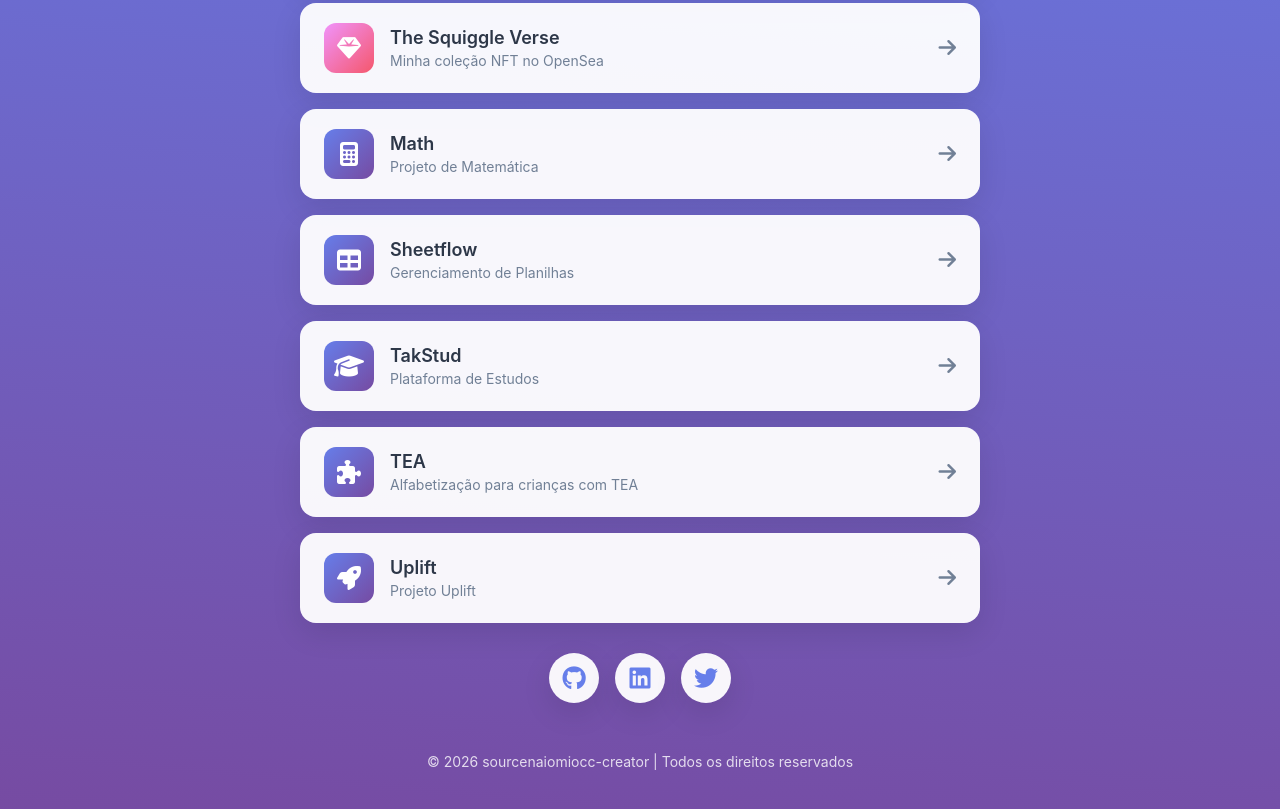
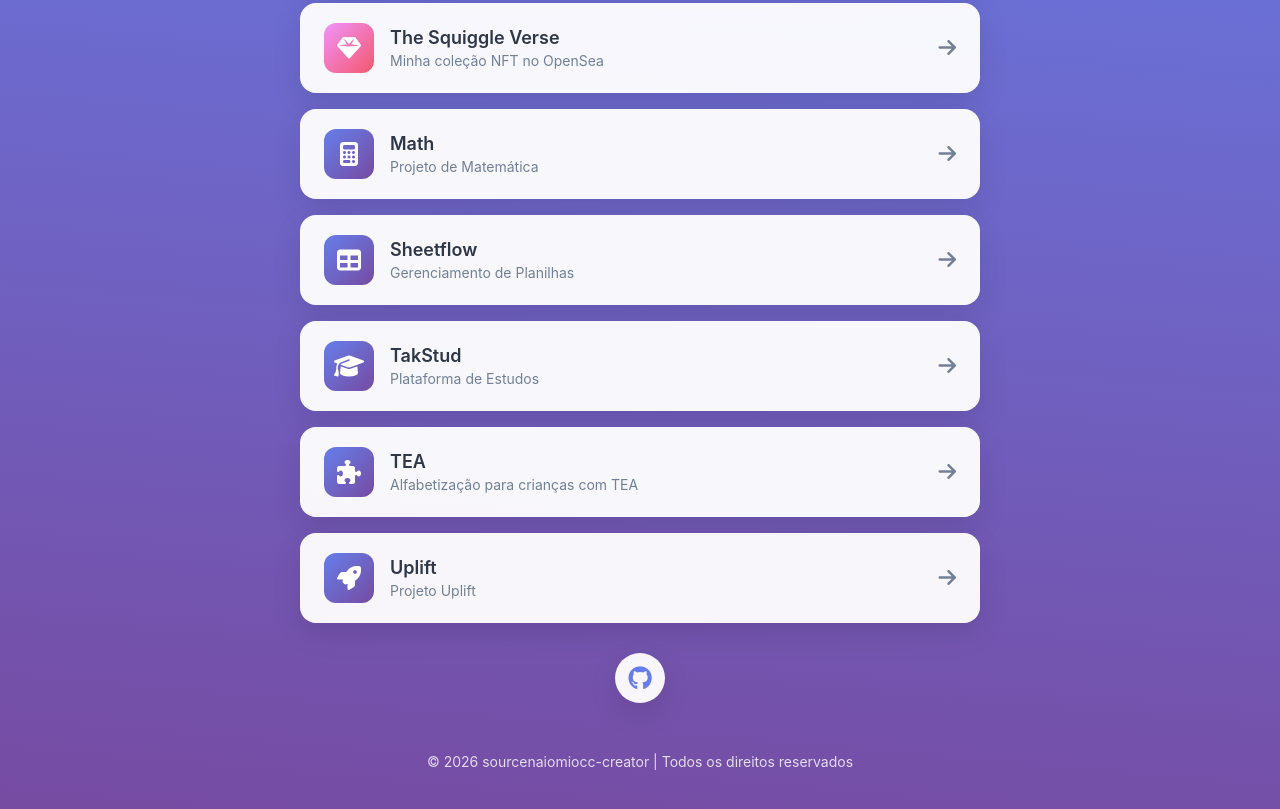
Before and after one commit to sourcenaiomiocc-creator/Link-Tree, a plain HTML site: page index.html in a window 1280 px wide. Shown: the part 365-1174 px from the top of the page. Drawn offline with Linux system fonts and the light colour scheme.

Commit message:
Add files via upload

```diff
--- a/index.html
+++ b/index.html
@@ -121,12 +121,6 @@
             <a href="https://github.com/sourcenaiomiocc-creator" target="_blank" class="social-link">
                 <i class="fab fa-github"></i>
             </a>
-            <a href="https://www.linkedin.com/in/julio-cesar-fernandes-b69338343/" target="_blank" class="social-link">
-                <i class="fab fa-linkedin"></i>
-            </a>
-            <a href="https://x.com/GlowSwirls" target="_blank" class="social-link">
-                <i class="fab fa-twitter"></i>
-            </a>
         </div>
 
         <footer>
```
